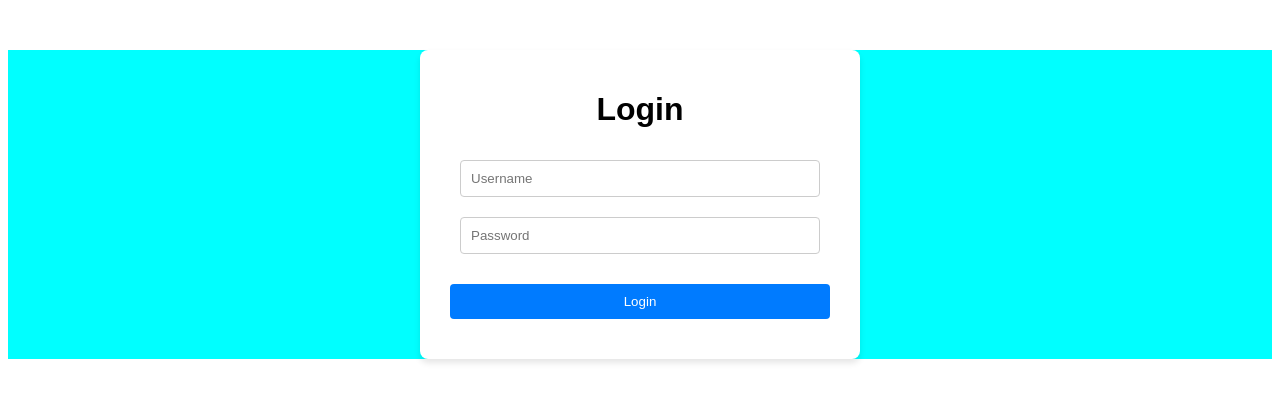
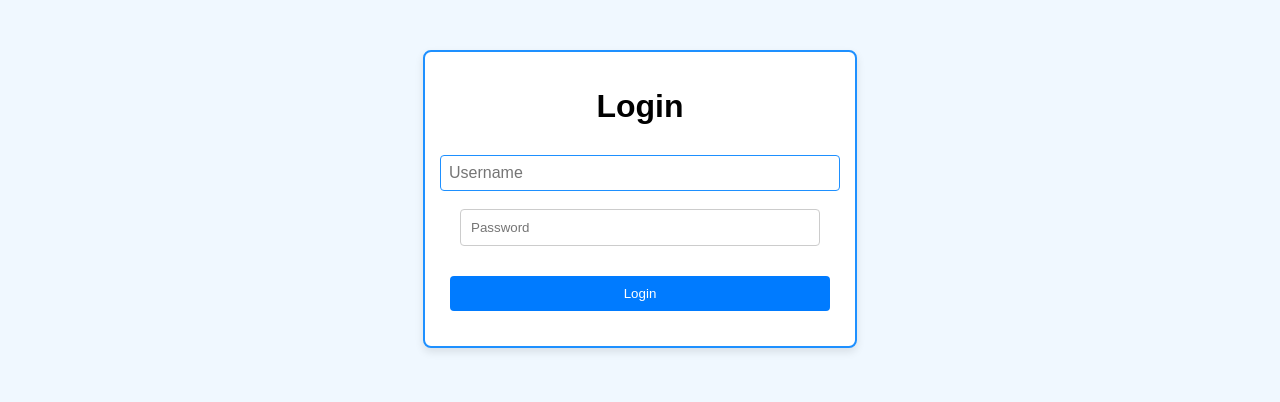
Before and after one commit to Andon-LaFreniere/Ohio-Weather-Sucks, a React (Vite) app in the folder frontend/: page /login in a window 1280 px wide. Shown: the top 402 px of the page. Built offline with nearby package versions, Linux system fonts and the light colour scheme; no server answers.

Commit message:
Edit Home.css

```diff
--- a/frontend/src/styles/Home.css
+++ b/frontend/src/styles/Home.css
@@ -1,69 +1,76 @@
-/* Container for the whole page */
-div {
-    font-family: Arial, sans-serif;
-    background-color: aqua;
-  }
+/* Home.css */
 
-  /* Styles for the notes section */
-  .notes-section {
-    margin-bottom: 2rem;
-  }
+body {
+  font-family: Arial, sans-serif;
+  background-color: #f0f8ff; /* Light blue background */
+  margin: 0;
+  padding: 0;
+}
 
-  .notes-section h2 {
-    color: #333;
-    font-size: 24px;
-  }
+.container {
+  max-width: 800px;
+  margin: auto;
+  padding: 20px;
+}
 
-  /* Styles for individual notes - assuming your Note component has some container element */
-  .note {
-    background-color: #f9f9f9;
-    border-left: 5px solid #007bff;
-    margin: 10px 0;
-    padding: 10px 15px;
-    border-radius: 5px;
-  }
+h2 {
+  color: #1e90ff; /* Dodger blue */
+  text-align: center;
+}
 
-  /* Styles for the form section */
-  form {
-    background-color: #fff;
-    padding: 20px;
-    border-radius: 8px;
-    box-shadow: 0 2px 4px rgba(0, 0, 0, 0.1);
-    max-width: 500px;
-    margin: auto;
-  }
+select, input[type="text"], textarea {
+  width: 100%;
+  padding: 8px;
+  margin: 8px 0;
+  border: 1px solid #1e90ff;
+  border-radius: 4px;
+  font-size: 16px;
+}
 
-  form h2 {
-    color: #333;
-    font-size: 24px;
-    margin-bottom: 20px;
-  }
+select:focus, input[type="text"]:focus, textarea:focus {
+  outline: none;
+  border-color: #4169e1; /* Royal blue for focused inputs */
+}
 
-  form label {
-    font-weight: bold;
-    margin-top: 10px;
-  }
+input[type="submit"] {
+  background-color: #1e90ff;
+  color: white;
+  padding: 10px;
+  margin-top: 10px;
+  border: none;
+  border-radius: 4px;
+  font-size: 16px;
+  cursor: pointer;
+}
 
-  form input,
-  form textarea {
-    width: 100%;
-    padding: 8px;
-    margin: 8px 0 16px;
-    border: 1px solid #ccc;
-    border-radius: 4px;
-    box-sizing: border-box;
-  }
+input[type="submit"]:hover {
+  background-color: #4682b4; /* Steel blue */
+}
 
-  form input[type="submit"] {
-    background-color: #007bff;
-    color: white;
-    padding: 10px 20px;
-    border: none;
-    border-radius: 4px;
-    cursor: pointer;
-    font-size: 16px;
-  }
+.weather-info, .notes-container, .form-container {
+  background-color: #ffffff;
+  border: 2px solid #1e90ff;
+  border-radius: 8px;
+  padding: 15px;
+  margin-bottom: 20px;
+  box-shadow: 0px 4px 8px rgba(0, 0, 0, 0.1);
+}
 
-  form input[type="submit"]:hover {
-    background-color: #0056b3;
-  }
+.weather-info p, .notes-container p {
+  color: #333333;
+  font-size: 16px;
+}
+
+.weather-info h3 {
+  color: #4169e1; /* Royal blue */
+}
+
+.note {
+  border-bottom: 1px solid #1e90ff;
+  padding: 10px 0;
+  margin: 5px 0;
+}
+
+.note:last-child {
+  border-bottom: none;
+}
```
